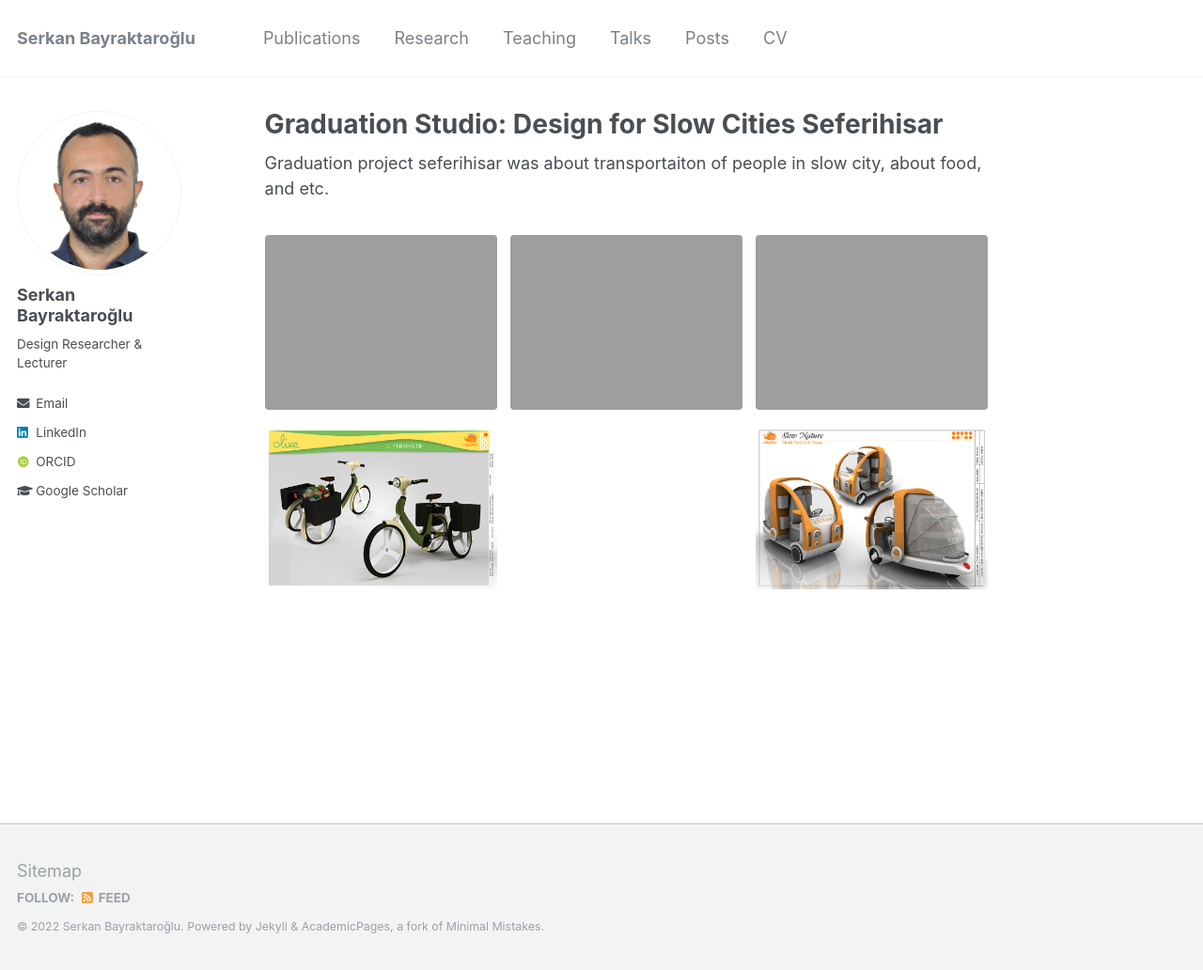
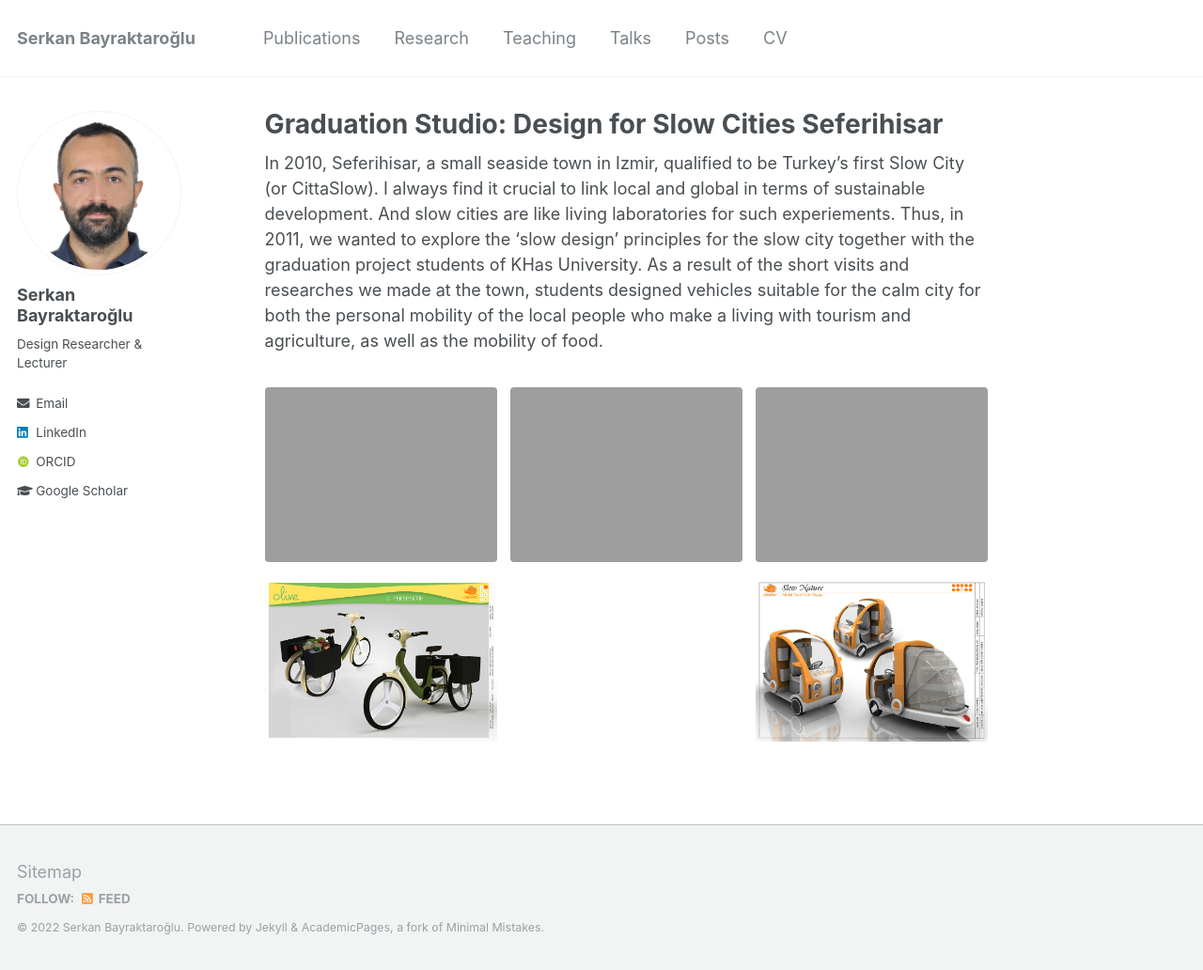
Before and after one commit to serkanbayraktaroglu/serkanbayraktaroglu.github.io, a Jekyll site: the page built from _pages/studio/studio1.md, in a window 1280 px wide and 1032 px high. Shown: the whole window at 94% size. Built offline with Jekyll 4.4.1, drawn with Linux system fonts in a browser that asks for light colours; some web fonts are replaced.

Commit message:
Update studio1.md

```diff
--- a/_pages/studio/studio1.md
+++ b/_pages/studio/studio1.md
@@ -26,8 +26,8 @@ header:
   og_image: "teaching/pdp.png"
 ---
 
+In 2010, Seferihisar, a small seaside town in Izmir, qualified to be Turkey's first Slow City (or CittaSlow). I always find it crucial to link local and global in terms of sustainable development. And slow cities are like living laboratories for such experiements. Thus, in 2011, we wanted to explore the 'slow design' principles for the slow city together with the graduation project students of KHas University. As a result of the short visits and researches we made at the town, students designed vehicles suitable for the calm city for both the personal mobility of the local people who make a living with tourism and agriculture, as well as the mobility of food.
 
-Graduation project seferihisar was about transportaiton of people in slow city, about food, and etc.
 
 
 {% include gallery %}
```
